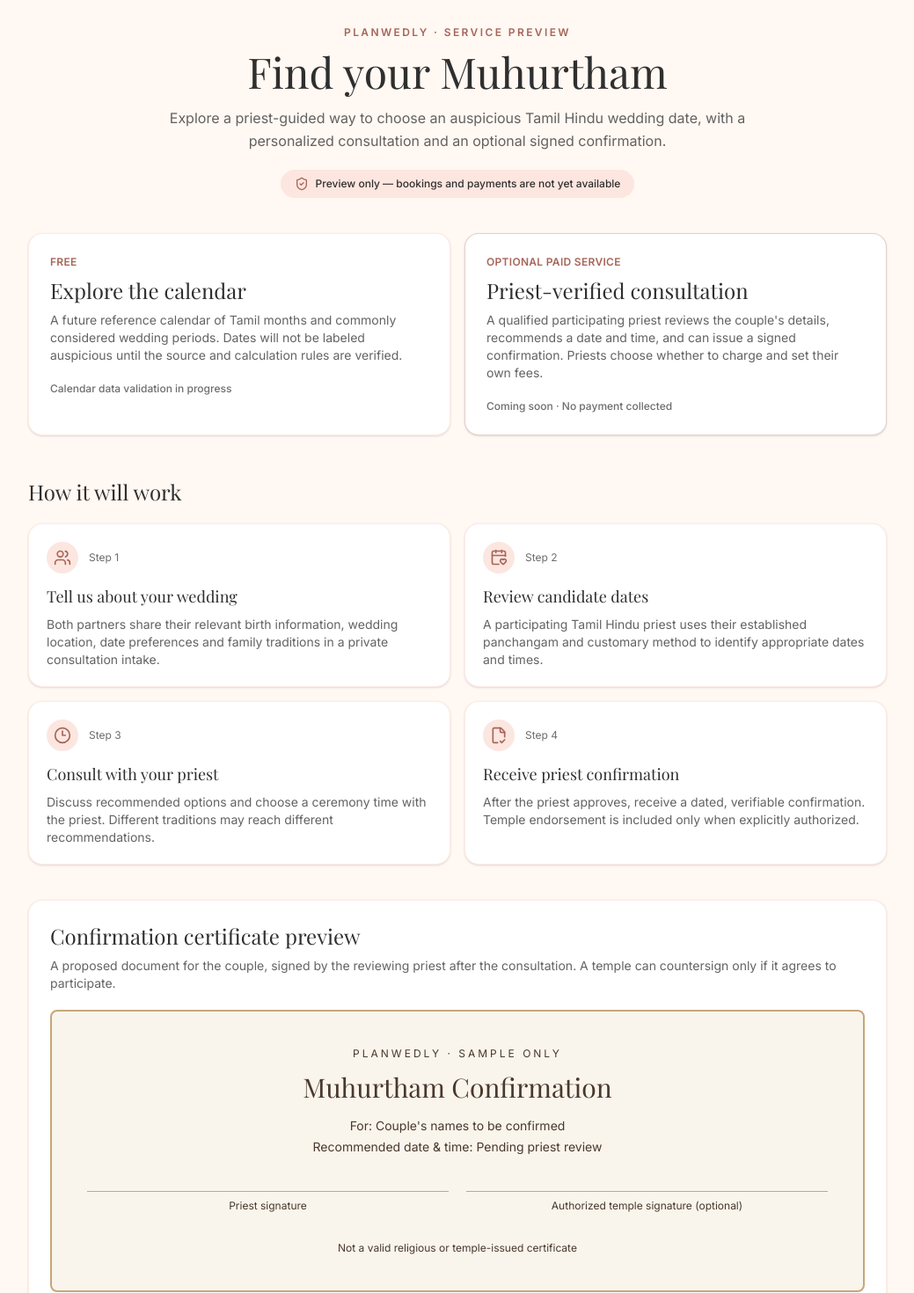
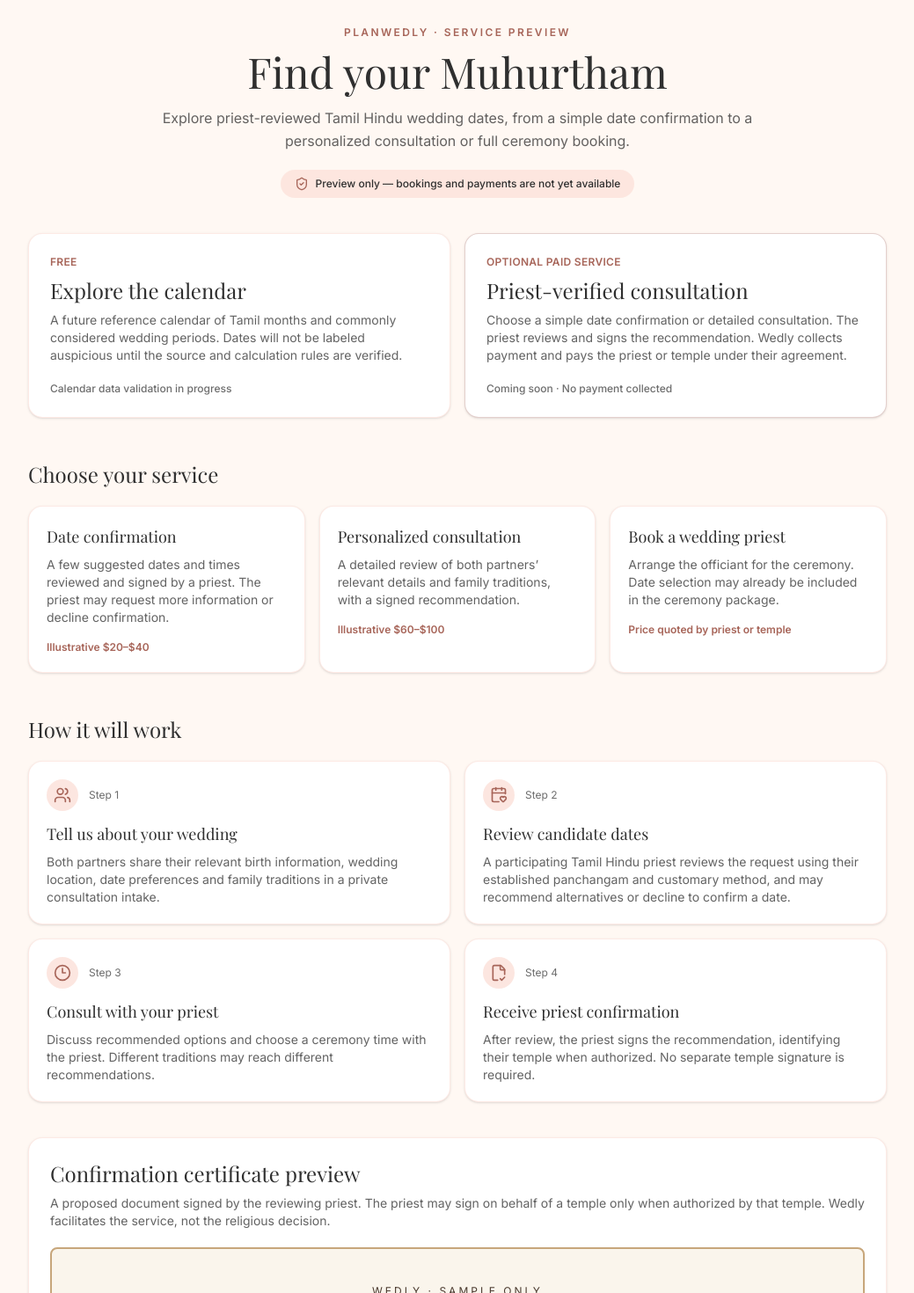
Before and after one commit to kapspar/wedly, a Next.js app: page /muhurtham in a window 1280 px wide. Shown: the part 100-1570 px from the top of the page at 88% size, without its empty margins (120-1159 px from the left). Built offline with nearby package versions, Linux system fonts and the light colour scheme; no server answers; a web font is replaced by a local one.

Commit message:
fix: clarify Wedly payment collection, priest signoff and three service tiers

```diff
--- a/src/app/muhurtham/page.tsx
+++ b/src/app/muhurtham/page.tsx
@@ -10,9 +10,9 @@
 
 const steps = [
   { icon: Users, title: 'Tell us about your wedding', detail: 'Both partners share their relevant birth information, wedding location, date preferences and family traditions in a private consultation intake.' },
-  { icon: CalendarHeart, title: 'Review candidate dates', detail: 'A participating Tamil Hindu priest uses their established panchangam and customary method to identify appropriate dates and times.' },
+  { icon: CalendarHeart, title: 'Review candidate dates', detail: 'A participating Tamil Hindu priest reviews the request using their established panchangam and customary method, and may recommend alternatives or decline to confirm a date.' },
   { icon: Clock3, title: 'Consult with your priest', detail: 'Discuss recommended options and choose a ceremony time with the priest. Different traditions may reach different recommendations.' },
-  { icon: FileCheck2, title: 'Receive priest confirmation', detail: 'After the priest approves, receive a dated, verifiable confirmation. Temple endorsement is included only when explicitly authorized.' },
+  { icon: FileCheck2, title: 'Receive priest confirmation', detail: 'After review, the priest signs the recommendation, identifying their temple when authorized. No separate temple signature is required.' },
 ]
 
 export default function MuhurthamPage() {
@@ -27,7 +27,7 @@
           <div className="text-center max-w-2xl mx-auto">
             <p className="text-xs uppercase tracking-[0.2em] font-semibold text-rose-gold mb-3">PlanWedly · Service preview</p>
             <h1 className="font-[family-name:var(--font-heading)] text-3xl sm:text-5xl text-charcoal">Find your Muhurtham</h1>
-            <p className="text-charcoal/75 mt-4 leading-relaxed">Explore a priest-guided way to choose an auspicious Tamil Hindu wedding date, with a personalized consultation and an optional signed confirmation.</p>
+            <p className="text-charcoal/75 mt-4 leading-relaxed">Explore priest-reviewed Tamil Hindu wedding dates, from a simple date confirmation to a personalized consultation or full ceremony booking.</p>
             <div className="mt-5 inline-flex gap-2 items-center bg-peach-light/50 text-charcoal rounded-full px-4 py-2 text-xs font-medium">
               <ShieldCheck className="h-4 w-4 text-rose-gold" /> Preview only — bookings and payments are not yet available
             </div>
@@ -43,11 +43,25 @@
             <Card className="p-6 border-rose-gold/30">
               <p className="text-xs uppercase tracking-wide text-rose-gold font-semibold">Optional paid service</p>
               <h2 className="font-[family-name:var(--font-heading)] text-2xl mt-2">Priest-verified consultation</h2>
-              <p className="text-sm text-charcoal/75 mt-2">A qualified participating priest reviews the couple's details, recommends a date and time, and can issue a signed confirmation. Priests choose whether to charge and set their own fees.</p>
+              <p className="text-sm text-charcoal/75 mt-2">Choose a simple date confirmation or detailed consultation. The priest reviews and signs the recommendation. Wedly collects payment and pays the priest or temple under their agreement.</p>
               <p className="mt-5 text-xs font-medium text-charcoal/70">Coming soon · No payment collected</p>
             </Card>
           </div>
 
+          <h2 className="font-[family-name:var(--font-heading)] text-2xl text-charcoal mt-12 mb-5">Choose your service</h2>
+          <div className="grid sm:grid-cols-3 gap-4 mb-10">
+            {[
+              { title: 'Date confirmation', detail: 'A few suggested dates and times reviewed and signed by a priest. The priest may request more information or decline confirmation.', price: 'Illustrative $20–$40' },
+              { title: 'Personalized consultation', detail: 'A detailed review of both partners’ relevant details and family traditions, with a signed recommendation.', price: 'Illustrative $60–$100' },
+              { title: 'Book a wedding priest', detail: 'Arrange the officiant for the ceremony. Date selection may already be included in the ceremony package.', price: 'Price quoted by priest or temple' },
+            ].map(service => (
+              <Card className="p-5" key={service.title}>
+                <h3 className="font-[family-name:var(--font-heading)] text-lg">{service.title}</h3>
+                <p className="text-sm text-charcoal/75 mt-2">{service.detail}</p>
+                <p className="text-xs font-semibold text-rose-gold mt-4">{service.price}</p>
+              </Card>
+            ))}
+          </div>
           <h2 className="font-[family-name:var(--font-heading)] text-2xl text-charcoal mt-12 mb-5">How it will work</h2>
           <div className="grid sm:grid-cols-2 gap-4">
             {steps.map((step, i) => (
@@ -64,15 +78,14 @@
 
           <Card className="p-6 mt-10">
             <h2 className="font-[family-name:var(--font-heading)] text-2xl">Confirmation certificate preview</h2>
-            <p className="text-sm text-charcoal/75 mt-2">A proposed document for the couple, signed by the reviewing priest after the consultation. A temple can countersign only if it agrees to participate.</p>
+            <p className="text-sm text-charcoal/75 mt-2">A proposed document signed by the reviewing priest. The priest may sign on behalf of a temple only when authorized by that temple. Wedly facilitates the service, not the religious decision.</p>
             <div className="mt-5 border-2 border-[#C7A67B] bg-[#FAF5EC] text-[#49382D] p-6 sm:p-10 text-center rounded-lg">
-              <p className="uppercase tracking-[0.25em] text-xs">PlanWedly · Sample only</p>
+              <p className="uppercase tracking-[0.25em] text-xs">Wedly · Sample only</p>
               <h3 className="font-[family-name:var(--font-heading)] text-2xl sm:text-3xl mt-3">Muhurtham Confirmation</h3>
               <p className="mt-4 text-sm">For: Couple's names to be confirmed</p>
               <p className="text-sm mt-1">Recommended date & time: Pending priest review</p>
-              <div className="grid grid-cols-2 gap-5 mt-10 text-xs">
-                <div className="border-t border-[#C7A67B] pt-2">Priest signature</div>
-                <div className="border-t border-[#C7A67B] pt-2">Authorized temple signature (optional)</div>
+              <div className="max-w-sm mx-auto mt-10 text-xs">
+                <div className="border-t border-[#C7A67B] pt-2">Reviewing priest signature · Temple represented (if authorized)</div>
               </div>
               <p className="text-xs mt-8">Not a valid religious or temple-issued certificate</p>
             </div>
@@ -80,7 +93,7 @@
 
           <Card className="p-6 mt-8">
             <h2 className="font-[family-name:var(--font-heading)] text-xl">Proposed priest-first pricing</h2>
-            <p className="text-sm text-charcoal/75 mt-2">This interactive illustration is for planning the business model. It does not set a price or process a payment.</p>
+            <p className="text-sm text-charcoal/75 mt-2">The couple pays Wedly. Wedly retains its agreed fee and pays the priest or temple under their partnership agreement. This illustration does not process a payment.</p>
             <div className="grid sm:grid-cols-2 gap-4 mt-5">
               <label className="text-sm font-medium">Sample consultation fee (CAD)
                 <input type="number" min="0" max="10000" step="5" value={price} onChange={e => setPrice(Math.max(0, Math.min(10000, Number(e.target.value) || 0)))} className="mt-1 block w-full rounded-xl border border-peach-light px-3 py-2.5" />
@@ -98,7 +111,7 @@
 
           <div className="mt-8 flex items-start gap-2 text-sm text-charcoal/75">
             <CheckCircle2 className="h-5 w-5 text-sage-dark shrink-0" />
-            <p>We will not collect birth details or offer calculated auspicious dates until the privacy, priest review, and calculation processes are ready. The priest—not PlanWedly—makes the religious recommendation.</p>
+            <p>We will not collect birth details or offer calculated auspicious dates until the privacy, priest review, and calculation processes are ready. The priest makes the religious recommendation; Wedly operates the service and payment flow.</p>
           </div>
           <div className="mt-8"><Link href="/dashboard"><Button variant="outline">Back to dashboard</Button></Link></div>
         </div>
```
